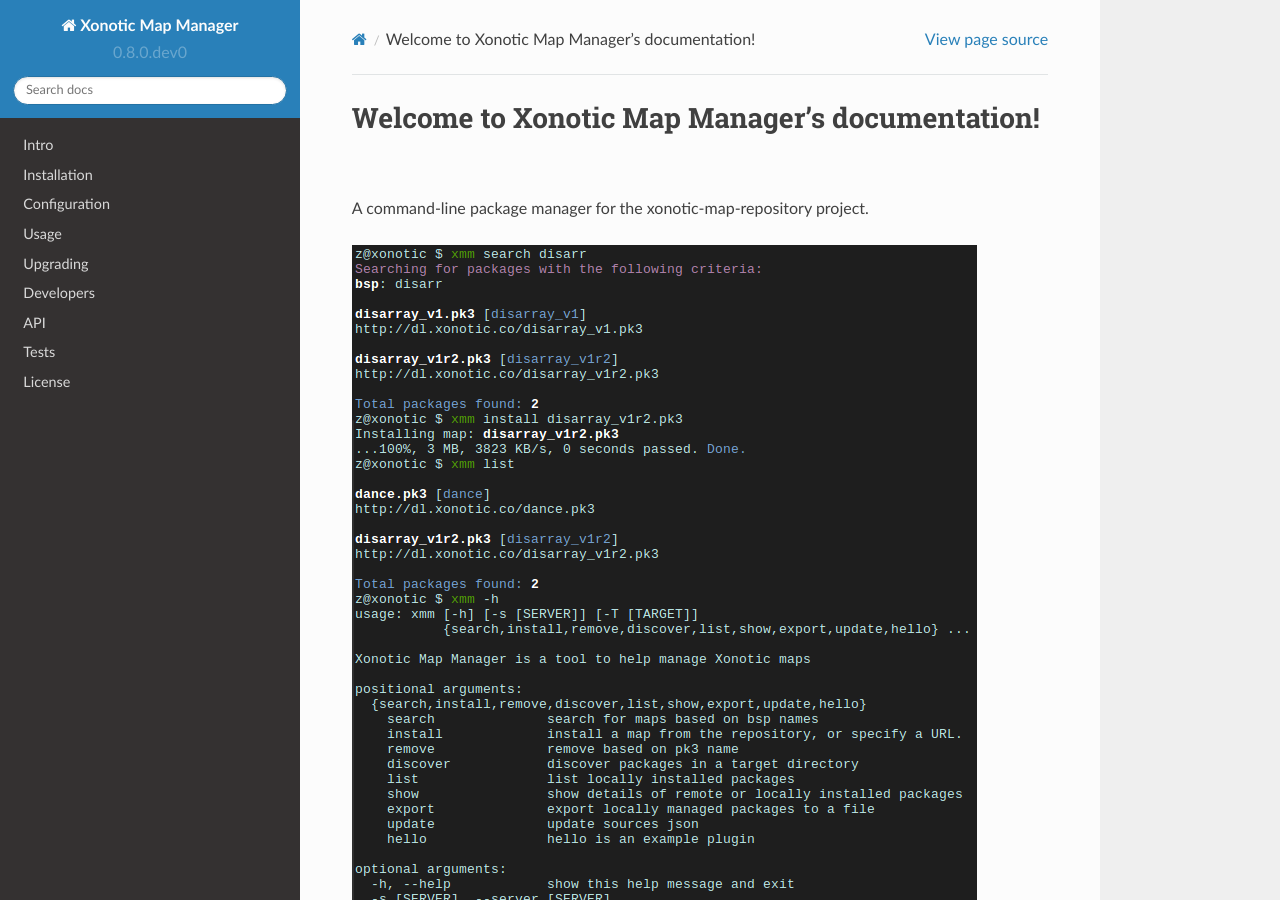
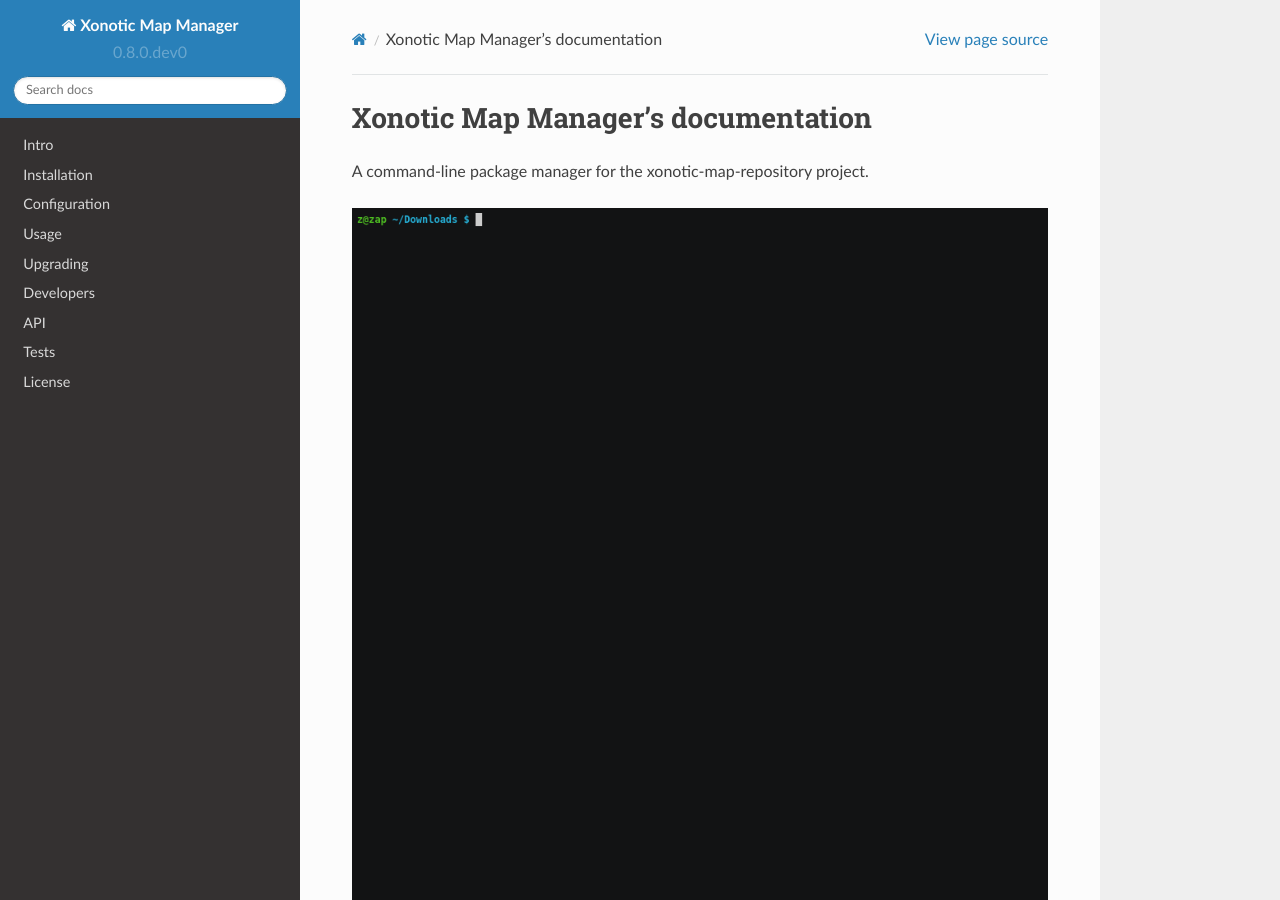
Before and after one commit to z/xonotic-map-manager, a Sphinx documentation site: the page built from docs/index.rst, in a window 1280 px wide and 900 px high. Built offline with Sphinx 7.4.7 and the Read the Docs theme 2.0.0, drawn with Linux system fonts in a browser that asks for light colours.

```diff
--- a/docs/index.rst
+++ b/docs/index.rst
@@ -3,12 +3,12 @@
    You can adapt this file completely to your liking, but it should at least
    contain the root `toctree` directive.
 
-Welcome to Xonotic Map Manager's documentation!
-===============================================
+Xonotic Map Manager's documentation
+===================================
 
 A command-line package manager for the xonotic-map-repository project.
 
-.. image:: _static/xmm.png
+.. image:: _static/xmm.gif
 
 .. image:: https://travis-ci.org/z/xonotic-map-manager.svg?branch=develop
     :target: https://travis-ci.org/z/xonotic-map-manager
```
Also changed, not shown: README.md (+1 -1 lines), docs/_static/xmm.gif (added), resources/images/xmm.gif (added).
